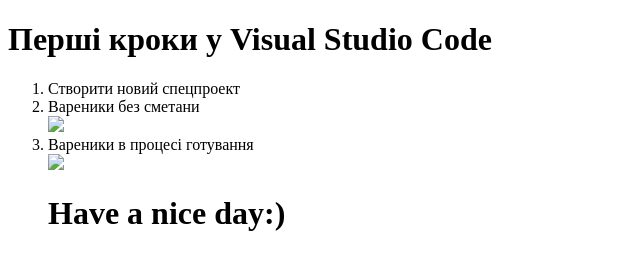
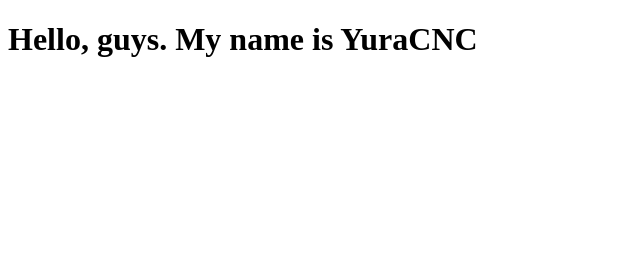
Before and after one commit to YuraCNC/homework, a plain HTML site: page index.html in a window 1280 px wide. Shown: the whole page, without its empty margins (0-640 px from the left). Drawn offline with Linux system fonts and the light colour scheme.

Commit message:
Add files via upload

```diff
--- a/index.html
+++ b/index.html
@@ -1,19 +1,12 @@
 <!DOCTYPE html>
 <html lang="en">
-  <head>
-    <meta charset="UTF-8" />
-    <meta name="vierwport" content="width=device-width, initial-scale=1.0" />
+<head>
+    <meta charset="UTF-8">
+    <meta http-equiv="X-UA-Compatible" content="IE=edge">
+    <meta name="viewport" content="width=h, initial-scale=1.0">
     <title>Document</title>
-    <link rel="stylesheet" href="./css/styles.css" />
-  </head>
-
-  <body>
-    <h1>Перші кроки у Visual Studio Code</h1>
-    <ol>
-      <li>Створити новий спецпроект</li>
-      <li>Вареники без сметани</li>
-      <img src="./img/9-12-1300x864.jpg" width="880" />
-      <li>Вареники в процесі готування</li>
-      <img src="/img/Vareniki-s-kartochkoj-i-brunzoj8.jpg" />
-      <h1>Have a nice day:)</h1>
-    </ol>
+</head>
+<body>
+    <h1>Hello, guys. My name is YuraCNC</h1>
+</body>
+</html>
```
